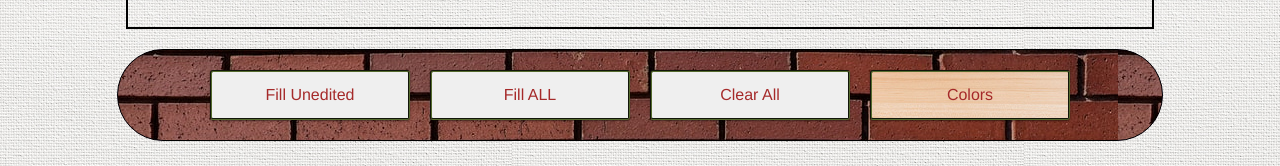
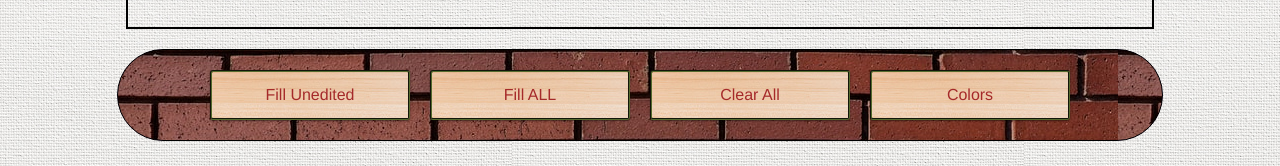
Before and after one commit to Rafs-Git/Assignment-5-TTP, a plain HTML site: page index.html in a window 1280 px wide. Shown: the part 745-911 px from the top of the page. Drawn offline with Linux system fonts and the light colour scheme; the site is published under a folder, as on GitHub Pages, so addresses that start at the root find nothing.

Commit message:
Fixed Button Styling Bug

```diff
--- a/css/index.css
+++ b/css/index.css
@@ -79,7 +79,7 @@ footer {
     color: brown;
     font-size: 16px;
     font-family: 'Franklin Gothic Medium', 'Arial Narrow', Arial, sans-serif;
-    background-image: url(/images/desk-background.jpg);
+    background-image: url(../images/desk-background.jpg);
 }
 #paint-fillAll-buttons {
     border-radius: 3px;
@@ -92,7 +92,7 @@ footer {
     color: brown;
     font-size: 16px;
     font-family: 'Franklin Gothic Medium', 'Arial Narrow', Arial, sans-serif;
-    background-image: url(/images/desk-background.jpg);
+    background-image: url(../images/desk-background.jpg);
 }
 #paint-clearAll-buttons {
     border-radius: 3px;
@@ -105,7 +105,7 @@ footer {
     color: brown;
     font-size: 16px;
     font-family: 'Franklin Gothic Medium', 'Arial Narrow', Arial, sans-serif;
-    background-image: url(/images/desk-background.jpg);
+    background-image: url(../images/desk-background.jpg);
 }
 
 .paint-manipulation-buttons:active {
```
